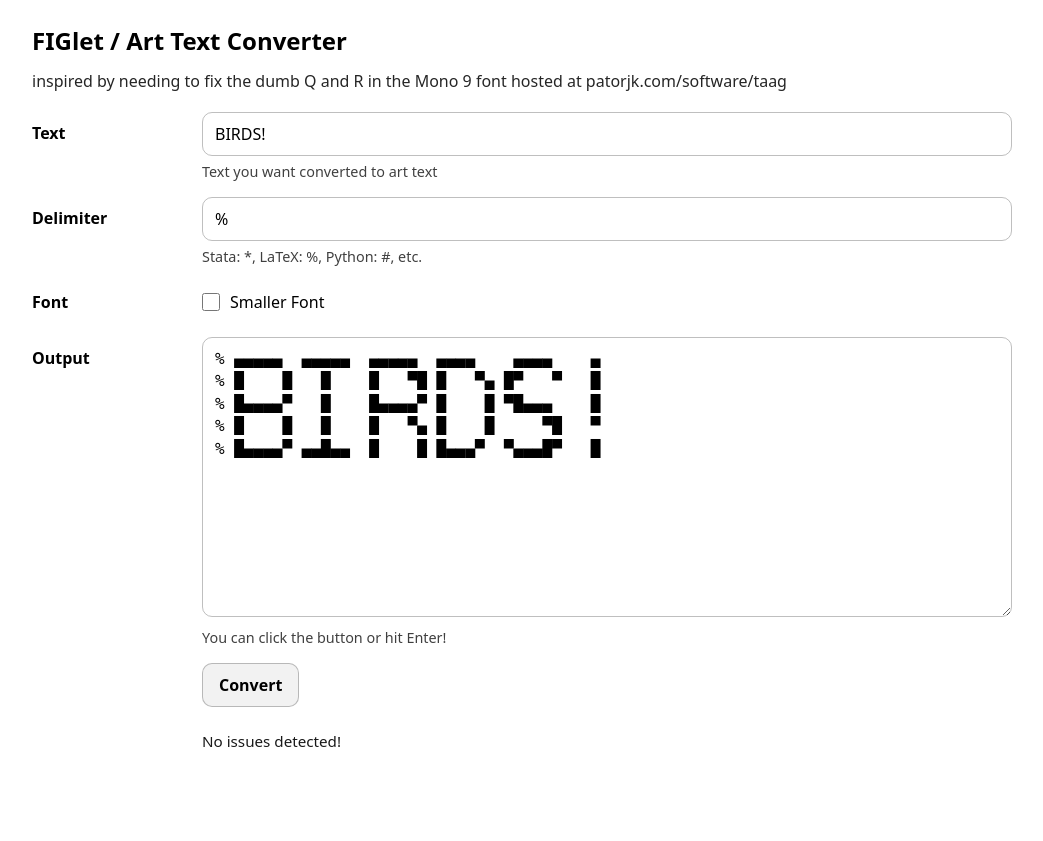
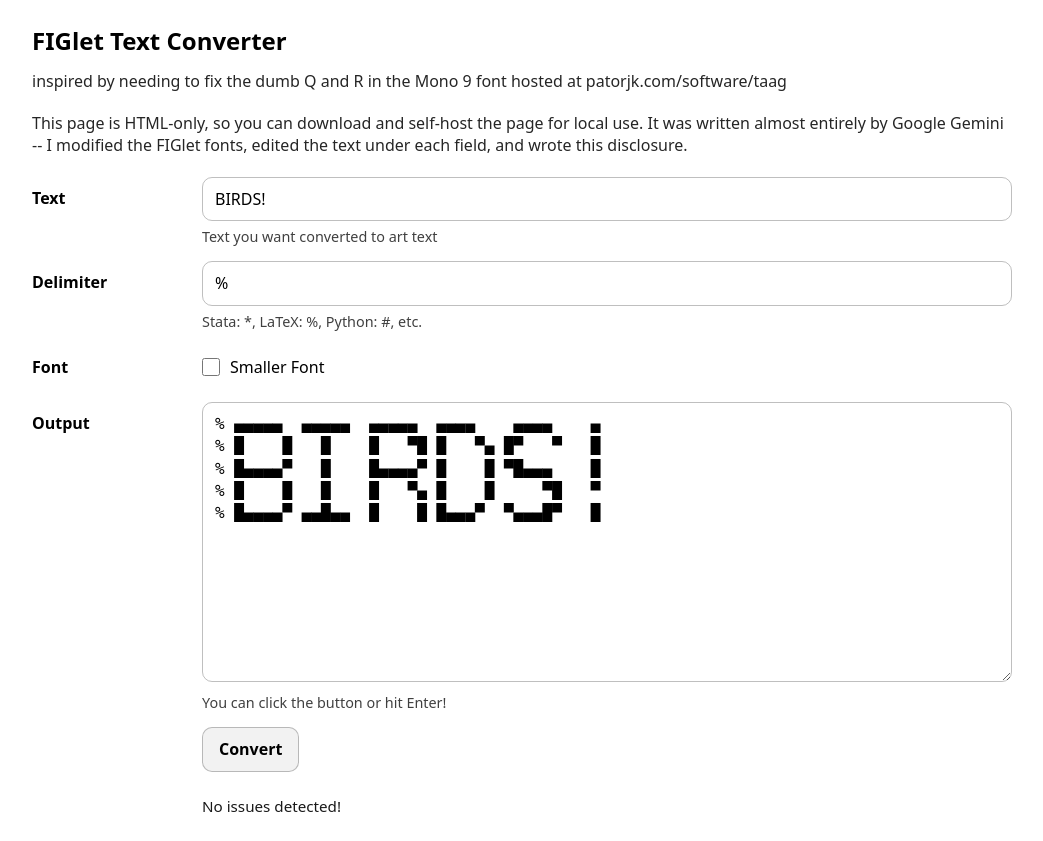
Before and after one commit to tmorg46/tmorg46.github.io, a plain HTML site: page commenter/index.html in a window 1280 px wide. Shown: the whole page, without its empty margins (118-1161 px from the left). Before the commit the page ends 800 px from the top, so only its background shows below. Drawn offline with Linux system fonts and the light colour scheme.

Commit message:
commenter disclosure!

```diff
--- a/commenter/index.html
+++ b/commenter/index.html
@@ -123,9 +123,12 @@
 </head>
 <body>
   <div class="wrap">
-    <h1>FIGlet / Art Text Converter</h1>
+    <h1>FIGlet Text Converter</h1>
     <p class="note">
       inspired by needing to fix the dumb Q and R in the Mono 9 font hosted at patorjk.com/software/taag
+    </p>
+    <p class="note">
+      This page is HTML-only, so you can download and self-host the page for local use. It was written almost entirely by Google Gemini -- I modified the FIGlet fonts, edited the text under each field, and wrote this disclosure.
     </p>
 
     <div class="grid">
```
